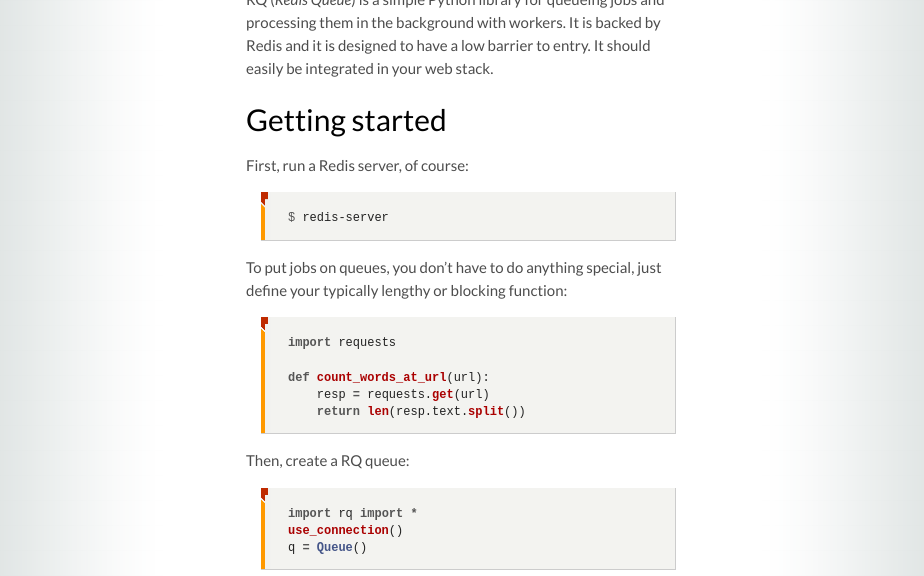
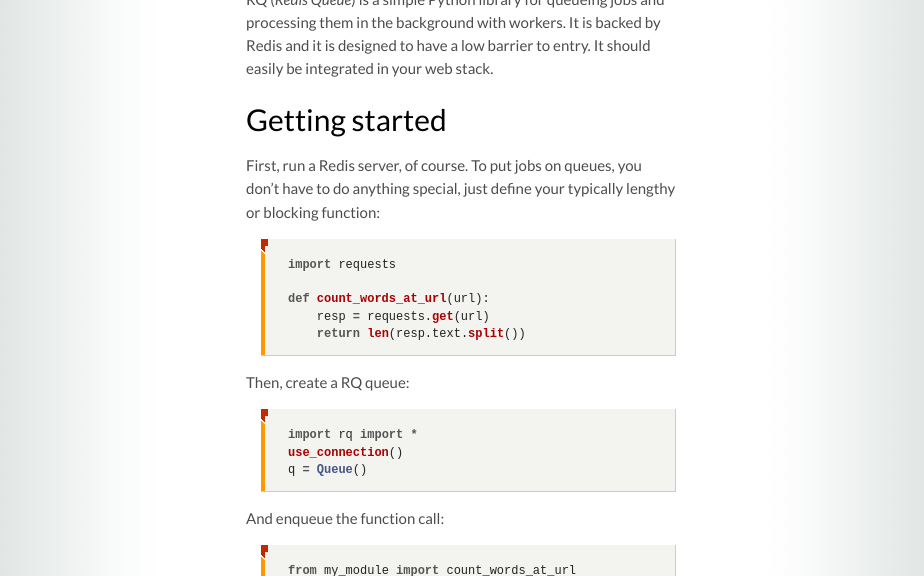
Before and after one commit to rq/rq, a Jekyll site: the page built from index.md, in a window 1280 px wide and 900 px high, cut to the strip 324-900 px from the top of the window. Shown: the whole strip, without its empty margins (179-1103 px from the left). Built offline with Jekyll 4.4.1, drawn with Linux system fonts in a browser that asks for light colours; some web fonts are replaced; Markdown is read by kramdown in place of the engine named in the settings.

Commit message:
Let's not state the obvious.

```diff
--- a/index.md
+++ b/index.md
@@ -10,14 +10,8 @@ stack.
 
 ## Getting started
 
-First, run a Redis server, of course:
-
-{% highlight console %}
-$ redis-server
-{% endhighlight %}
-
-To put jobs on queues, you don't have to do anything special, just define
-your typically lengthy or blocking function:
+First, run a Redis server, of course.  To put jobs on queues, you don't have to
+do anything special, just define your typically lengthy or blocking function:
 
 {% highlight python %}
 import requests
```
